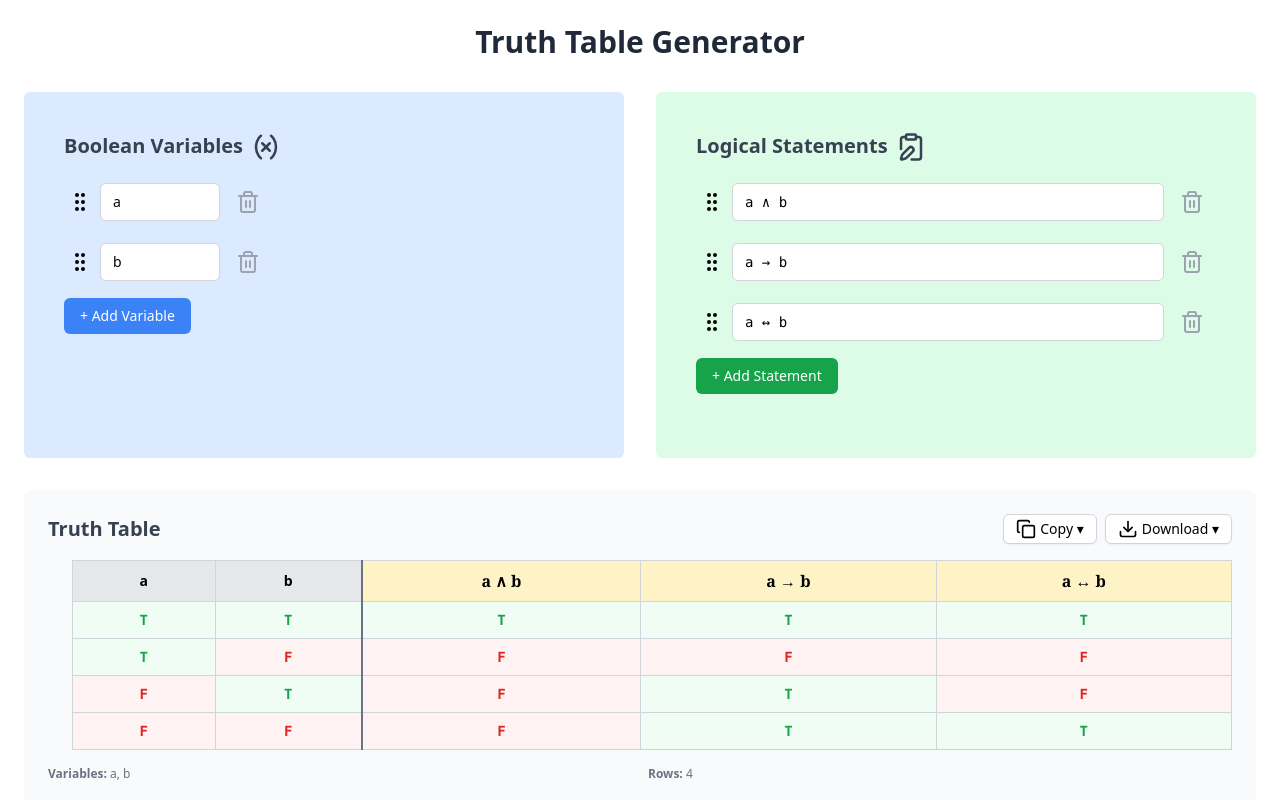
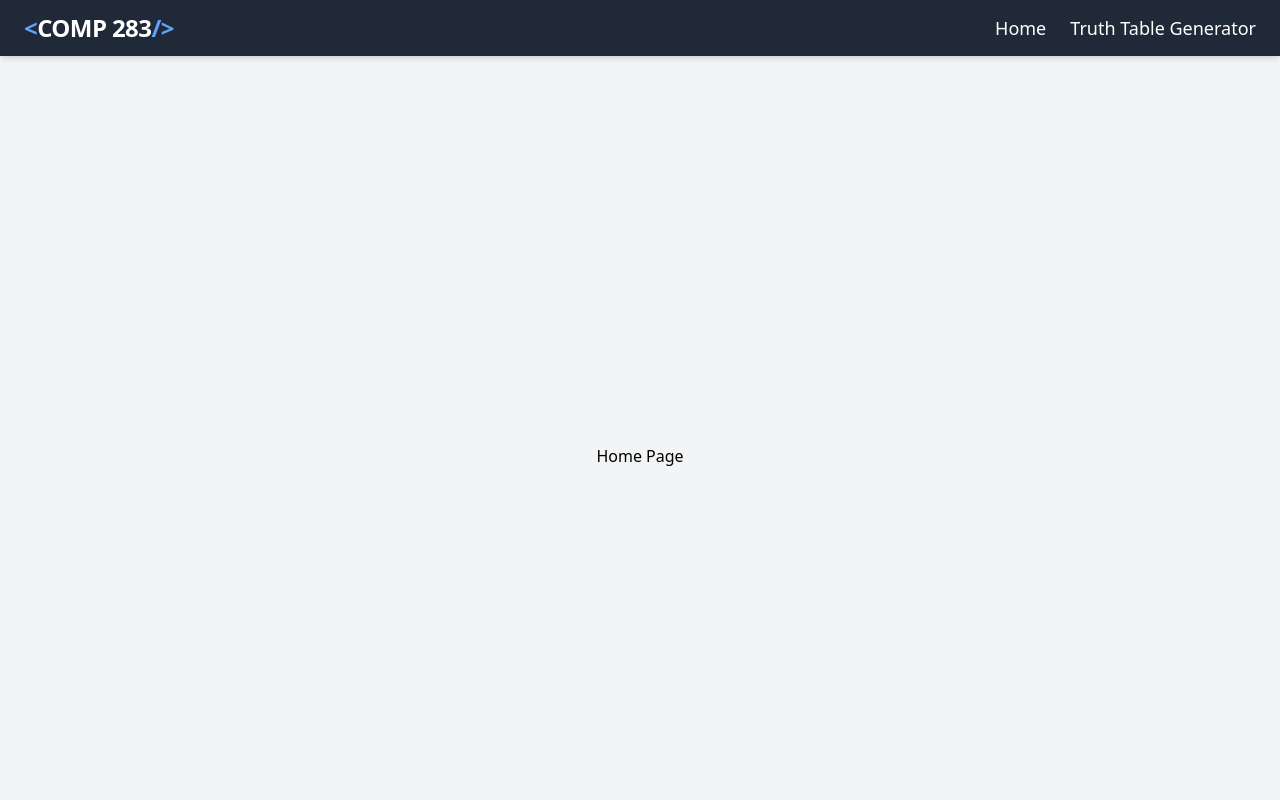
Before and after one commit to arjbarber/truth-table-generator, a React (Create React App) app: page / in a window 1280 px wide. Shown: the top 800 px of the page. Built offline with nearby package versions, Linux system fonts and the light colour scheme.

Commit message:
added navbar

```diff
--- a/src/App.js
+++ b/src/App.js
@@ -1,12 +1,14 @@
 import React from 'react';
 import { HashRouter as Router, Routes, Route } from 'react-router-dom';
 import TruthTablePage from './truth-table/TruthTablePage';
+import HomePage from './home/HomePage';
 
 const App = () => {
   return (
     <Router>
       <Routes>
-        <Route path="/" element={<TruthTablePage />} />
+        <Route path="/" element={<HomePage />} />
+        <Route path="/truth-table" element={<TruthTablePage />} />
       </Routes>
     </Router>
   );
--- /dev/null
+++ b/src/NavBar.js
@@ -0,0 +1,36 @@
+import { Link } from "react-router-dom";
+
+const NavBar = () => {
+  return (
+    <nav className="bg-gray-800 text-white shadow-md sticky top-0 z-50">
+      <div className="max-w-7xl mx-auto px-6 py-3 flex justify-between items-center">
+        {/* Left side: Logo / Home */}
+        <Link
+          to="/"
+          className="text-2xl font-extrabold tracking-tight hover:text-gray-300 transition-colors duration-200"
+        >
+          <span className="text-blue-400">&lt;</span>
+          COMP 283<span className="text-blue-400">/&gt;</span>
+        </Link>
+
+        {/* Right side: Nav links */}
+        <div className="space-x-6">
+          <Link
+            to="/"
+            className="text-lg font-medium hover:text-blue-400 transition-colors duration-200"
+          >
+            Home
+          </Link>
+          <Link
+            to="/truth-table"
+            className="text-lg font-medium hover:text-blue-400 transition-colors duration-200"
+          >
+            Truth Table Generator
+          </Link>
+        </div>
+      </div>
+    </nav>
+  );
+};
+
+export default NavBar;
--- /dev/null
+++ b/src/home/HomePage.js
@@ -0,0 +1,16 @@
+import NavBar from "../NavBar";
+
+const HomePage = () => {
+    return (
+        <div>
+            <div id="NavBar">
+                <NavBar />
+            </div>
+            <div className="flex flex-col items-center justify-center min-h-screen bg-gray-100">
+                <h1>Home Page</h1>
+            </div>
+        </div>
+    );
+}
+
+export default HomePage;
--- a/src/truth-table/TruthTablePage.js
+++ b/src/truth-table/TruthTablePage.js
@@ -9,6 +9,7 @@ import ExcelJS from 'exceljs/dist/exceljs.min.js';
 import html2canvas from "html2canvas";
 import jsPDF from "jspdf";
 import { Lightbulb } from "lucide-react";
+import NavBar from '../NavBar';
 
 const TruthTablePage = () => {
   const [variables, setVariables] = useState(['a', 'b']);
@@ -524,7 +525,8 @@ const TruthTablePage = () => {
   };
 
   return (
-    <div className="min-h-screen bg-slate-50">
+    <div className="min-h-screen bg-white">
+      <NavBar />
       {/* 🔔 Alert box */}
       {showAlert && (
         <div
```
